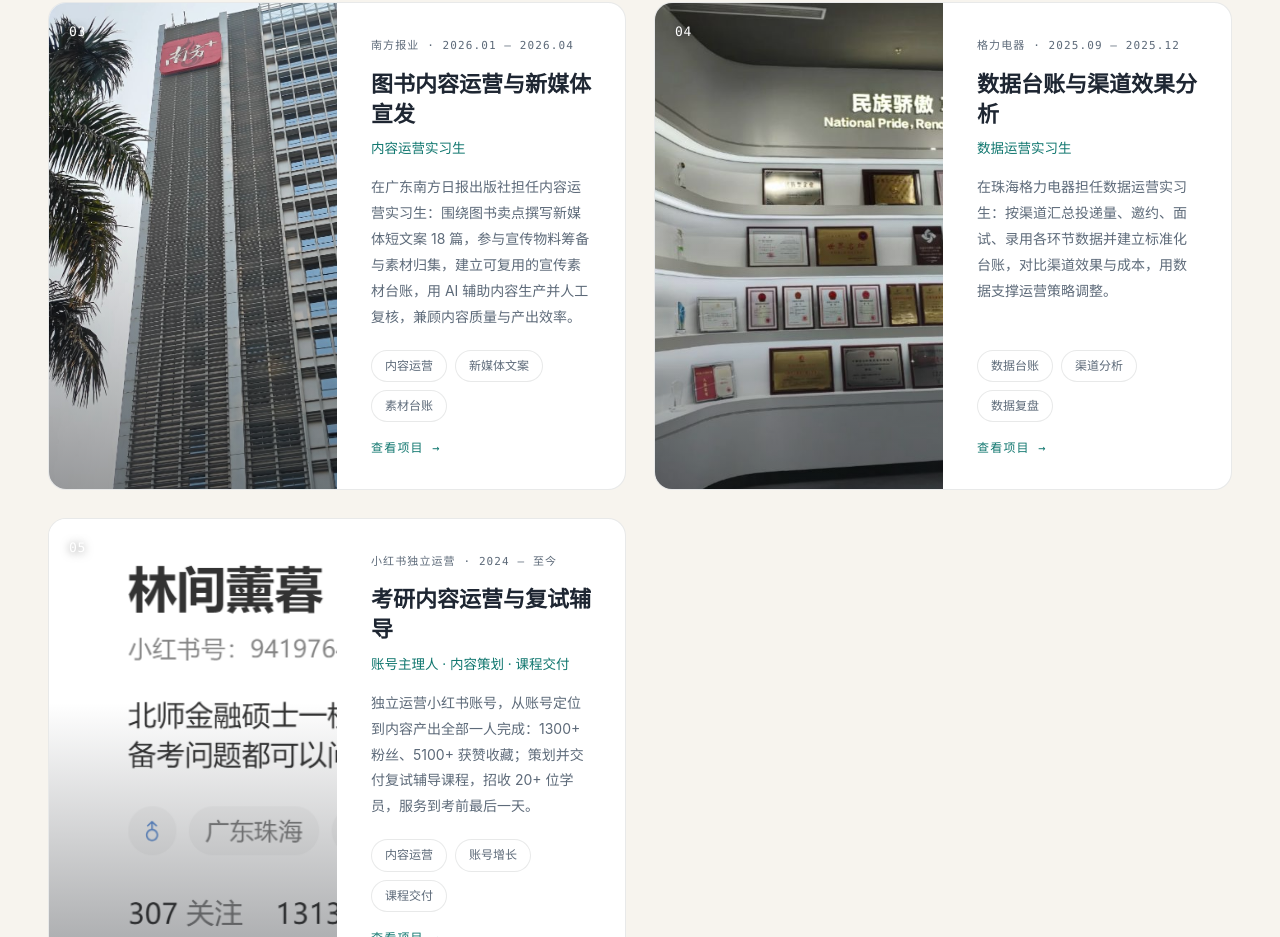
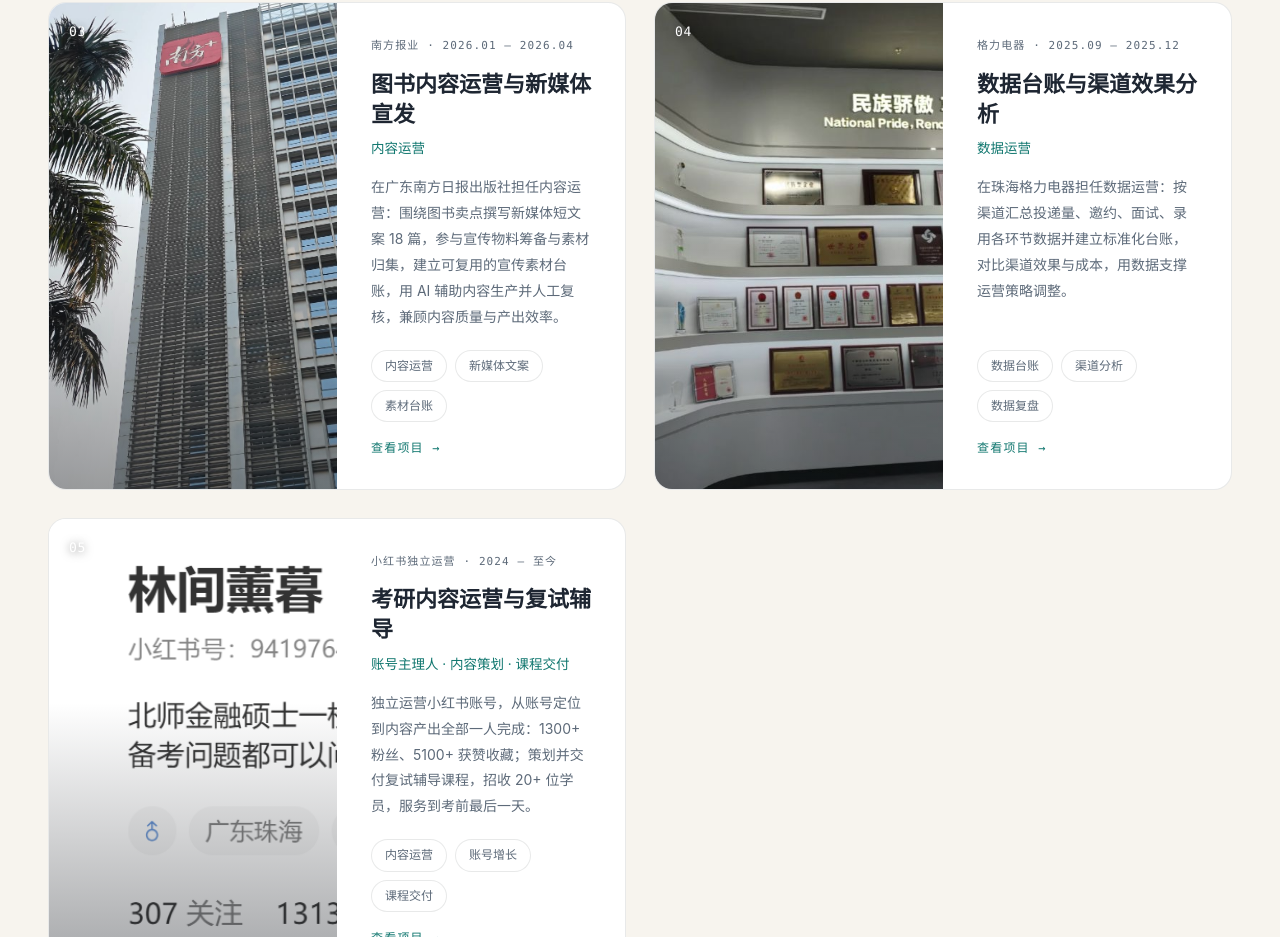
Before and after one commit to Zhangqian991010/zhangqian-projects, a React (Vite) app: page / in a window 1280 px wide. Shown: the part 1500-2437 px from the top of the page. Built offline with nearby package versions, Linux system fonts and the light colour scheme.

Commit message:
删除南方报业与格力的实习生字样，角色改为内容运营/数据运营

```diff
--- a/src/data/projects.js
+++ b/src/data/projects.js
@@ -196,12 +196,12 @@
     id: 'nanfang',
     index: '03',
     company: '南方报业',
-    role: '内容运营实习生',
+    role: '内容运营',
     period: '2026.01 — 2026.04',
     title: '图书内容运营与新媒体宣发',
     en: 'NANFANG DAILY',
     summary:
-      '在广东南方日报出版社担任内容运营实习生：围绕图书卖点撰写新媒体短文案 18 篇，参与宣传物料筹备与素材归集，建立可复用的宣传素材台账，用 AI 辅助内容生产并人工复核，兼顾内容质量与产出效率。',
+      '在广东南方日报出版社担任内容运营：围绕图书卖点撰写新媒体短文案 18 篇，参与宣传物料筹备与素材归集，建立可复用的宣传素材台账，用 AI 辅助内容生产并人工复核，兼顾内容质量与产出效率。',
     accent: '#3a2a4d',
     accent2: '#1a1226',
     hero: 'images/work/nanfang-5.jpg',
@@ -213,7 +213,7 @@
       { value: 'AI + 人工', label: '内容生产工作流' }
     ],
     intro: [
-      '在南方日报出版社，我以内容运营实习生的身份参与图书新媒体内容策划与发布：围绕图书卖点撰写宣传短文案，参与配套宣传物料筹备与素材归集，建立可复用的宣传素材台账。',
+      '在南方日报出版社，我以内容运营的身份参与图书新媒体内容策划与发布：围绕图书卖点撰写宣传短文案，参与配套宣传物料筹备与素材归集，建立可复用的宣传素材台账。',
       '同时负责图书稿件初审校对，整理 40+ 份校对记录并分类归档，保障内容上线前的质量与规范。我用 AI 辅助文案初稿与审稿校对、人工复核后交付，在内容质量与产出效率之间找到平衡。'
     ],
     story: [
@@ -271,12 +271,12 @@
     id: 'gree',
     index: '04',
     company: '格力电器',
-    role: '数据运营实习生',
+    role: '数据运营',
     period: '2025.09 — 2025.12',
     title: '数据台账与渠道效果分析',
     en: 'GREE ELECTRIC',
     summary:
-      '在珠海格力电器担任数据运营实习生：按渠道汇总投递量、邀约、面试、录用各环节数据并建立标准化台账，对比渠道效果与成本，用数据支撑运营策略调整。',
+      '在珠海格力电器担任数据运营：按渠道汇总投递量、邀约、面试、录用各环节数据并建立标准化台账，对比渠道效果与成本，用数据支撑运营策略调整。',
     accent: '#4a5a6a',
     accent2: '#1f2937',
     hero: 'images/work/gree-3.jpg',
```
